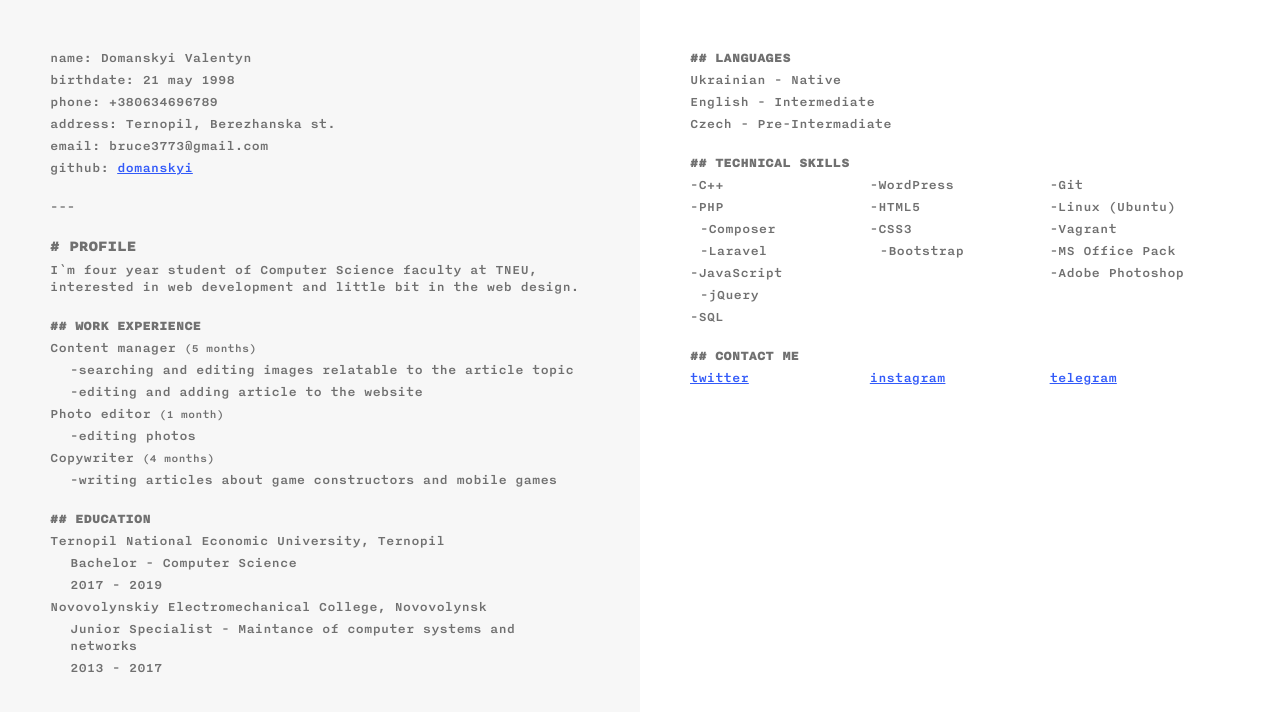
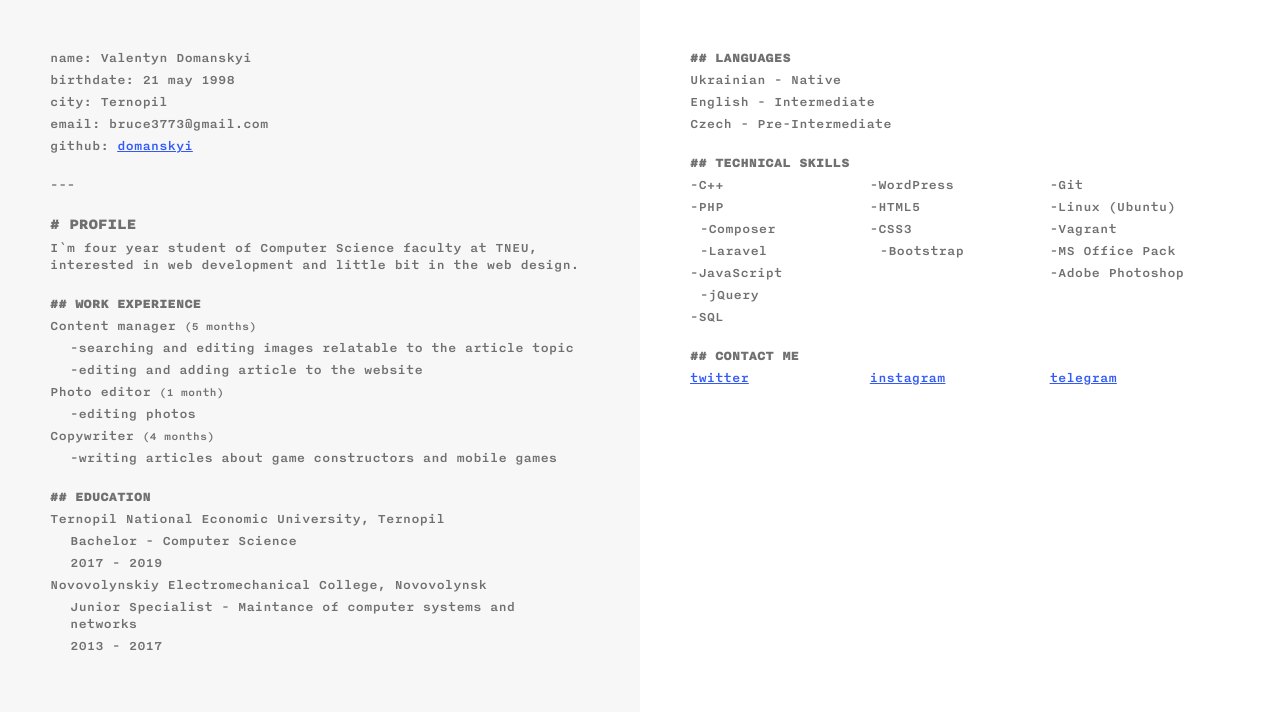
Before and after one commit to domanskyi/domanskyi.github.io, a plain HTML site: page index.html in a window 1280 px wide. Drawn offline with Linux system fonts and the light colour scheme.

```diff
--- a/index.html
+++ b/index.html
@@ -12,10 +12,9 @@
     <section id="main">
         <div class="side side--left">
             <div class="side__wrapper">
-                <p>name: Domanskyi Valentyn</p>
+                <p>name: Valentyn Domanskyi</p>
                 <p>birthdate: 21 may 1998</p>
-                <p>phone: +380634696789</p>
-                <p>address: Ternopil, Berezhanska st.</p>
+                <p>city: Ternopil</p>
                 <p>email: bruce3773@gmail.com</p>
                 <p>github: <a href="https://github.com/domanskyi">domanskyi</a></p>
                 <br>
@@ -49,7 +48,7 @@
                 <h2 class="header--medium">## LANGUAGES</h2>
                 <p>Ukrainian - Native</p>
                 <p>English - Intermediate</p>
-                <p>Czech - Pre-Intermadiate</p>
+                <p>Czech - Pre-Intermediate</p>
                 <br>
 
                 <h2 class="header--medium">## TECHNICAL SKILLS</h2>
```
